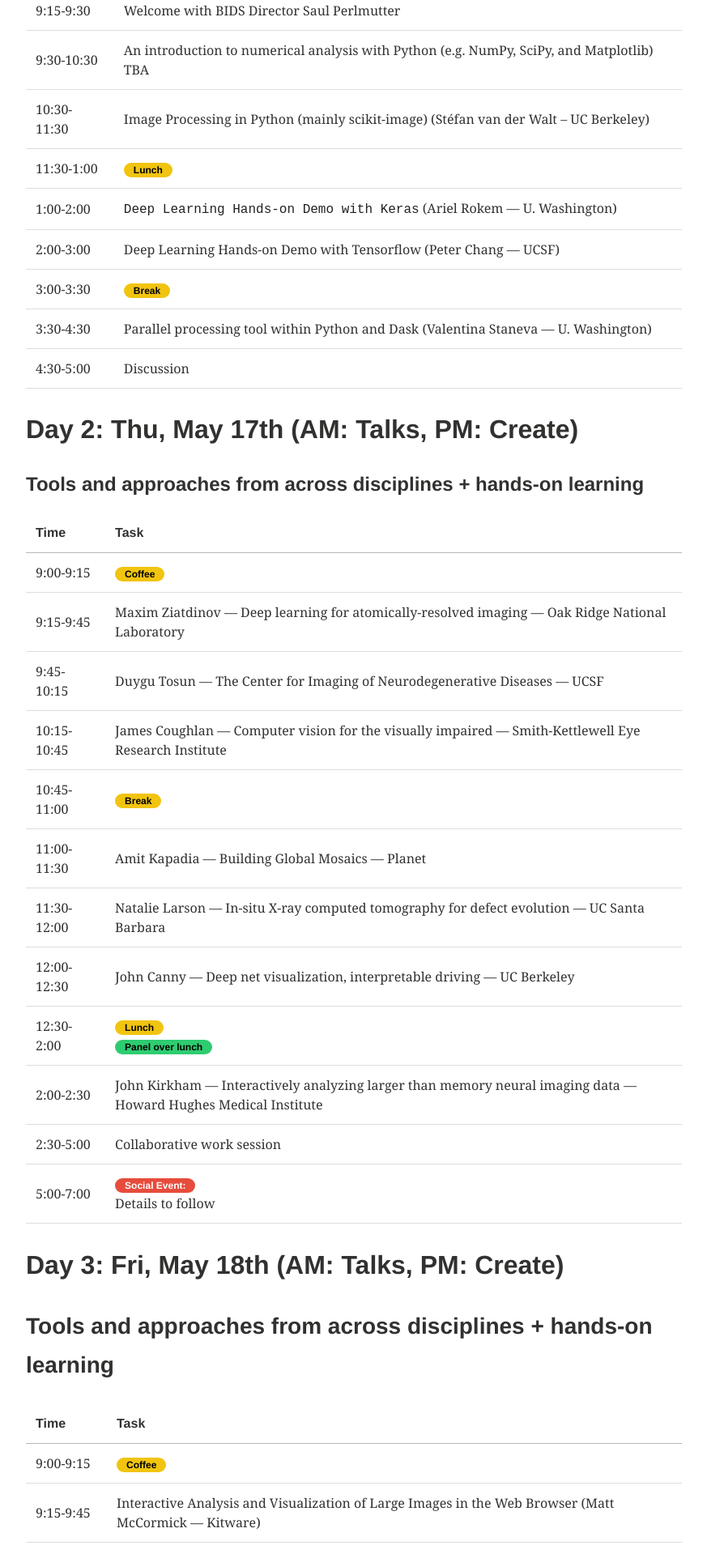
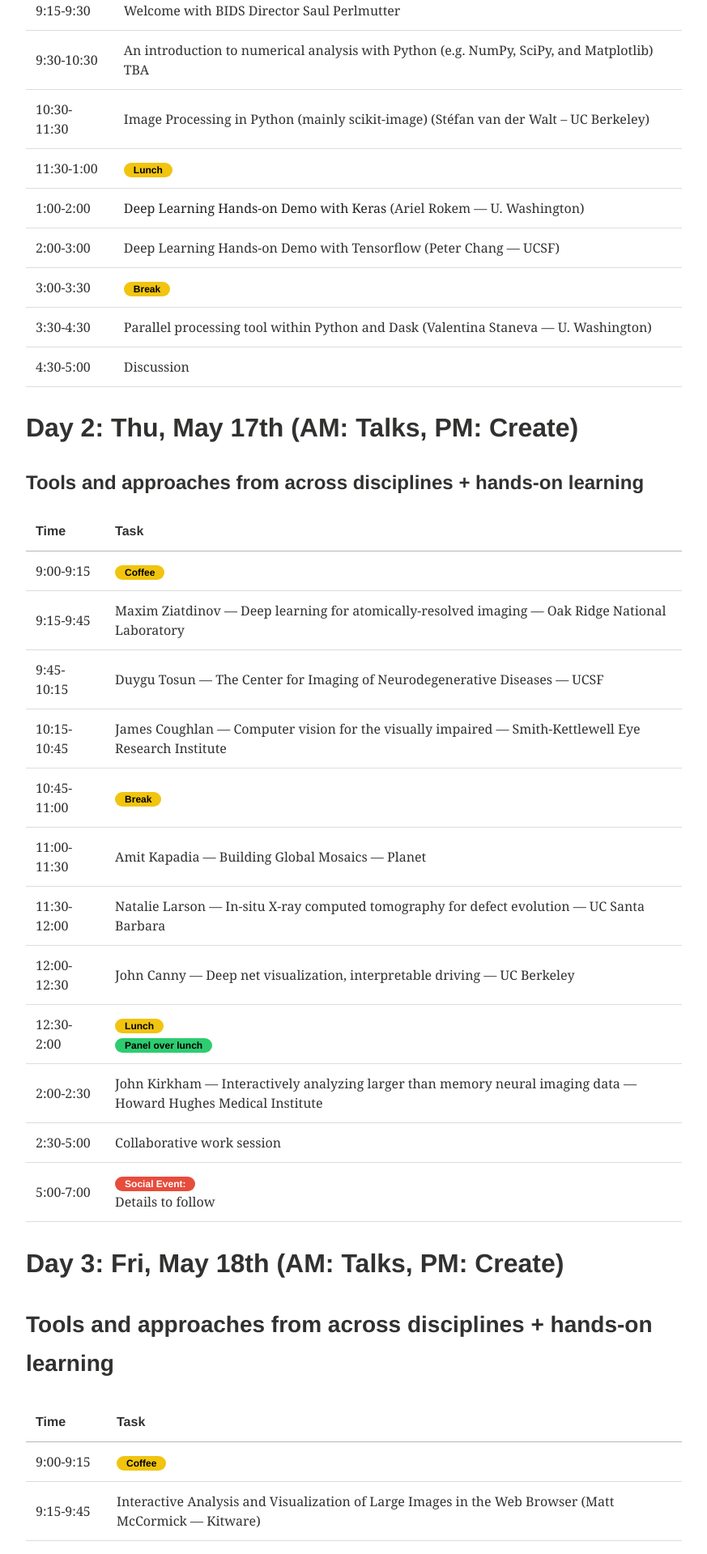
Before and after one commit to imagexd/imagexd.github.io, a Jekyll site: the page built from programs/imagexd2018.md, in a window 1280 px wide. Shown: the part 699-2618 px from the top of the page at 81% size, without its empty margins (64-937 px from the left). Built offline with Jekyll 4.4.1, drawn with Linux system fonts in a browser that asks for light colours.

Commit message:
Revert "adding links"
This reverts commit 89a4c2be6e1870bb67b2e04f5ecb51520650b888.

```diff
--- a/programs/imagexd2018.md
+++ b/programs/imagexd2018.md
@@ -28,7 +28,7 @@
 |----
 | 11:30-1:00  | <span class="badge warning">Lunch</span>   |
 |----
-| 1:00-2:00   | [`Deep Learning Hands-on Demo with Keras`](https://github.com/arokem/conv-nets/) (Ariel Rokem --- U. Washington) |
+| 1:00-2:00   | [Deep Learning Hands-on Demo with Keras](https://github.com/arokem/conv-nets/) (Ariel Rokem --- U. Washington) |
 | 2:00-3:00   | Deep Learning Hands-on Demo with Tensorflow (Peter Chang --- UCSF)  |
 |----
 | 3:00-3:30   | <span class="badge warning">Break</span>   |
```
